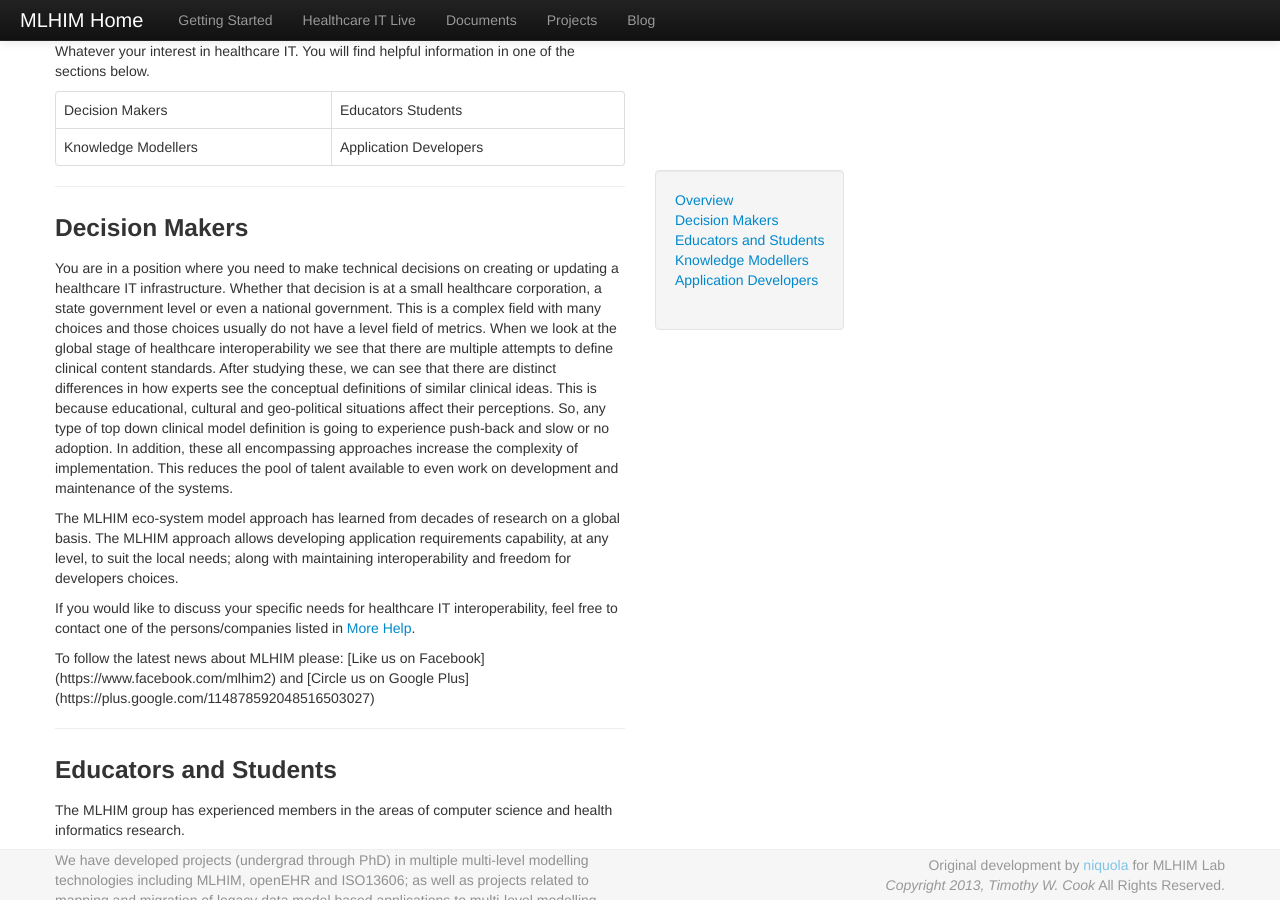
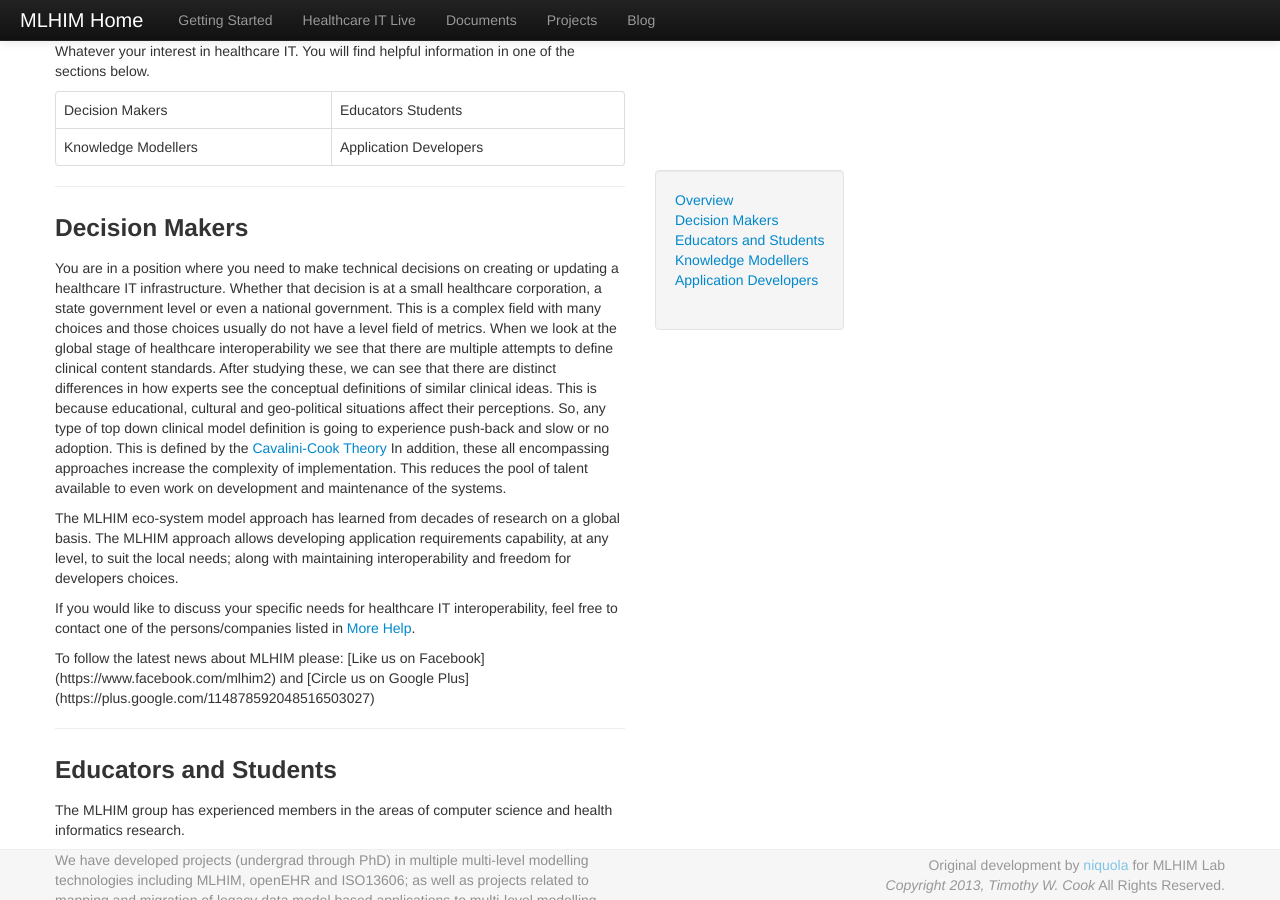
Before and after one commit to leanderdulac/mlhim.github.io, a Jekyll site: the page built from getting-started.markdown, in a window 1280 px wide and 900 px high, scrolled down 429 px. Built offline with Jekyll 4.4.1, drawn with Linux system fonts in a browser that asks for light colours.

Commit message:
Added theory graphic

```diff
--- a/getting-started.markdown
+++ b/getting-started.markdown
@@ -54,7 +54,7 @@
 This is because educational, cultural and geo-political situations
 affect their perceptions.
 So, any type of top down clinical model definition is going to
-experience push-back and slow or no adoption.
+experience push-back and slow or no adoption. This is defined by the [Cavalini-Cook Theory](img/cavalini_cook_theory.png)
 In addition, these all encompassing approaches increase the complexity
 of implementation.
 This reduces the pool of talent available to even work on development
```
Also changed, not shown: img/cavalini_cook_theory.png (added).
